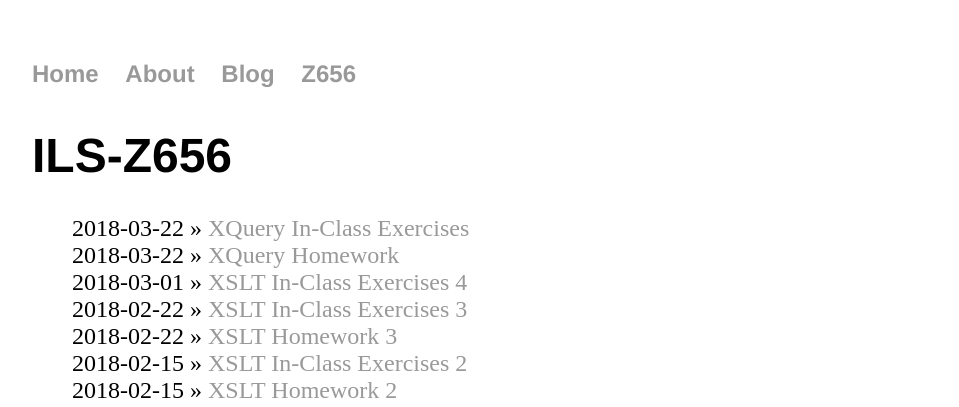
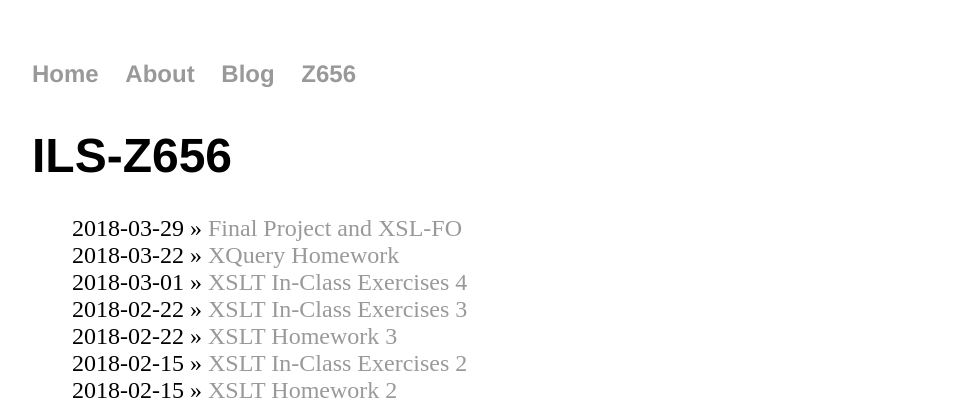
Before and after one commit to nhomenda/nhomenda.github.io, a Jekyll site: the page built from Z656/index.html, in a window 1280 px wide. Shown: the top 407 px of the page, without its empty margins (160-1119 px from the left). Built offline with Jekyll 4.4.1, drawn with Linux system fonts in a browser that asks for light colours.

Commit message:
Update index.html

```diff
--- a/Z656/index.html
+++ b/Z656/index.html
@@ -4,7 +4,7 @@ title: ILS-Z656
 ---
 	<h1>{{ page.title }}</h1>
 	<ul class="assignments">
-	    <li>2018-03-22 » <a href="/Z656/xquery-class.html" title="XQuery In-Class">XQuery In-Class Exercises</a></li>
+	    <li>2018-03-29 » <a href="/Z656/final-project-and-xslfo.html" title="Final Project and XSL-FO">Final Project and XSL-FO</a></li>
 	    <li>2018-03-22 » <a href="/Z656/xquery-hw.html" title="XQuery Homework">XQuery Homework</a></li>
 	    <li>2018-03-01 » <a href="/Z656/XSLT4.html" title="XSLT Class 4">XSLT In-Class Exercises 4</a></li>
 	    <li>2018-02-22 » <a href="/Z656/XSLT3.html" title="XSLT Class 3">XSLT In-Class Exercises 3</a></li>
```
